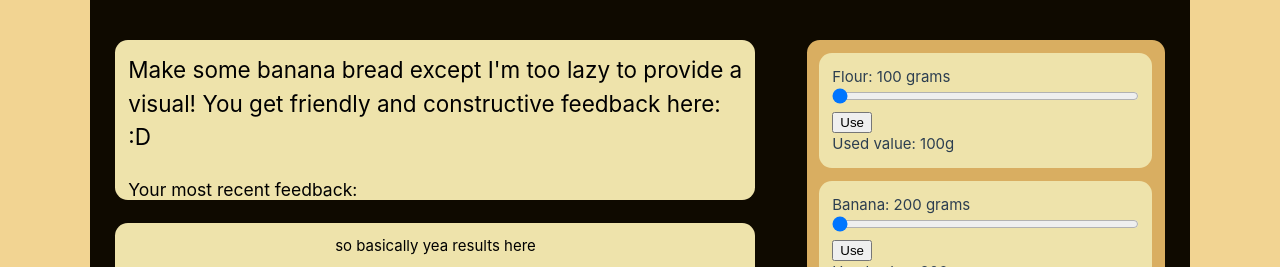
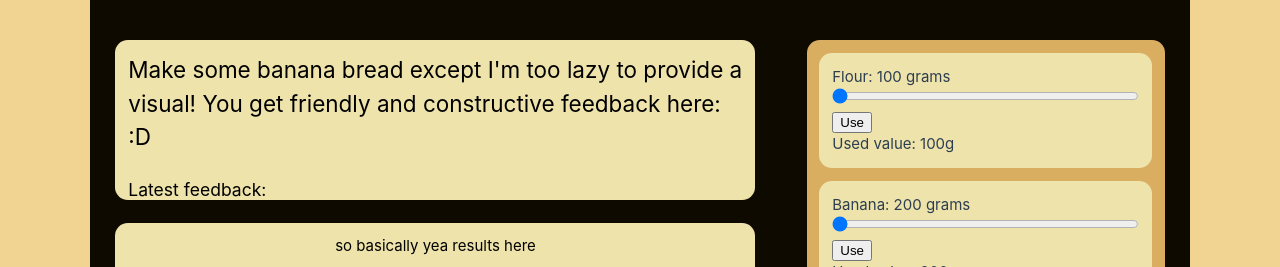
Before and after one commit to staten-island-tech/vue-reactivity-isaach55, a Vue app in the folder vue-reactivity/: page / in a window 1280 px wide. Shown: the top 267 px of the page. Built offline with nearby package versions, Linux system fonts and the light colour scheme.

Commit message:
not a lot of stuff

```diff
--- a/vue-reactivity/src/components/icons/FeedbackBox.vue
+++ b/vue-reactivity/src/components/icons/FeedbackBox.vue
@@ -5,7 +5,7 @@
       constructive feedback here: :D
     </h2>
     <br />
-    <h3>Your most recent feedback: {{ feedbackText }}</h3>
+    <h3>Latest feedback: {{ feedbackText }}</h3>
   </div>
 </template>
 
--- a/vue-reactivity/src/components/icons/IngredientsArray.vue
+++ b/vue-reactivity/src/components/icons/IngredientsArray.vue
@@ -7,6 +7,7 @@
         :ingredient="ingredient"
         @updateMessage="forwardFeedback"
       />
+      <button id="bakeButton" @click="showResults">Bake banana bread</button>
     </div>
   </div>
 </template>
@@ -19,6 +20,8 @@ const emit = defineEmits()
 function forwardFeedback(message) {
   emit('updateMessage', message)
 }
+function showResults() {}
+
 const ingredients = reactive([
   {
     name: 'Flour',
@@ -126,4 +129,9 @@ sliders, interactive feedback?
   scrollbar-color: #d9cfc1;
   padding: 0 1vw;
 }
+
+#bakeButton {
+  width: 100%;
+  margin: 0 0 2vh 0;
+}
 </style>
--- a/vue-reactivity/src/components/icons/ResultsBox.vue
+++ b/vue-reactivity/src/components/icons/ResultsBox.vue
@@ -4,7 +4,9 @@
   </div>
 </template>
 
-<script setup></script>
+<script setup>
+import SliderComponent from './SliderComponent.vue'
+</script>
 
 <style scoped>
 #textContainer {
```
